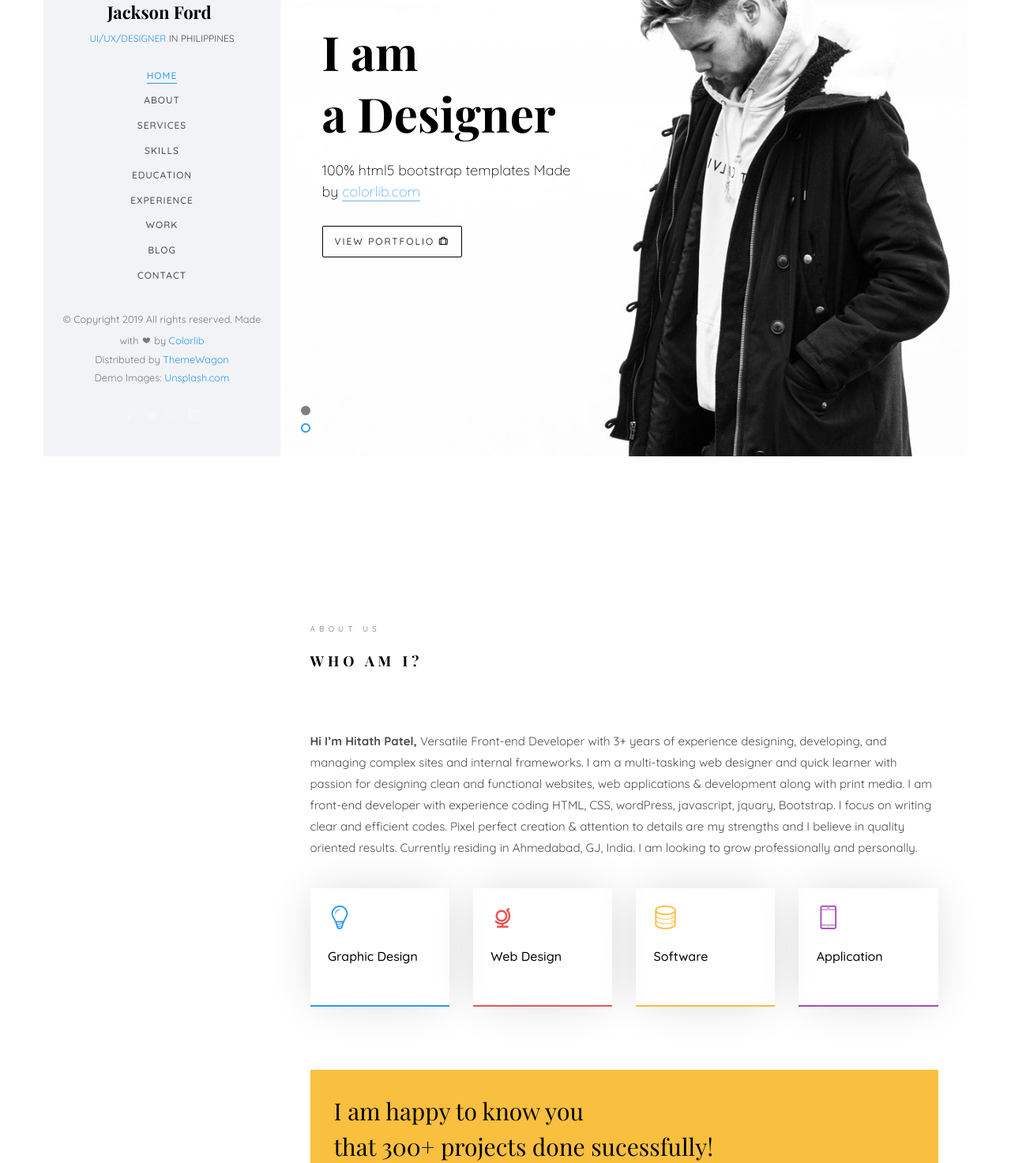
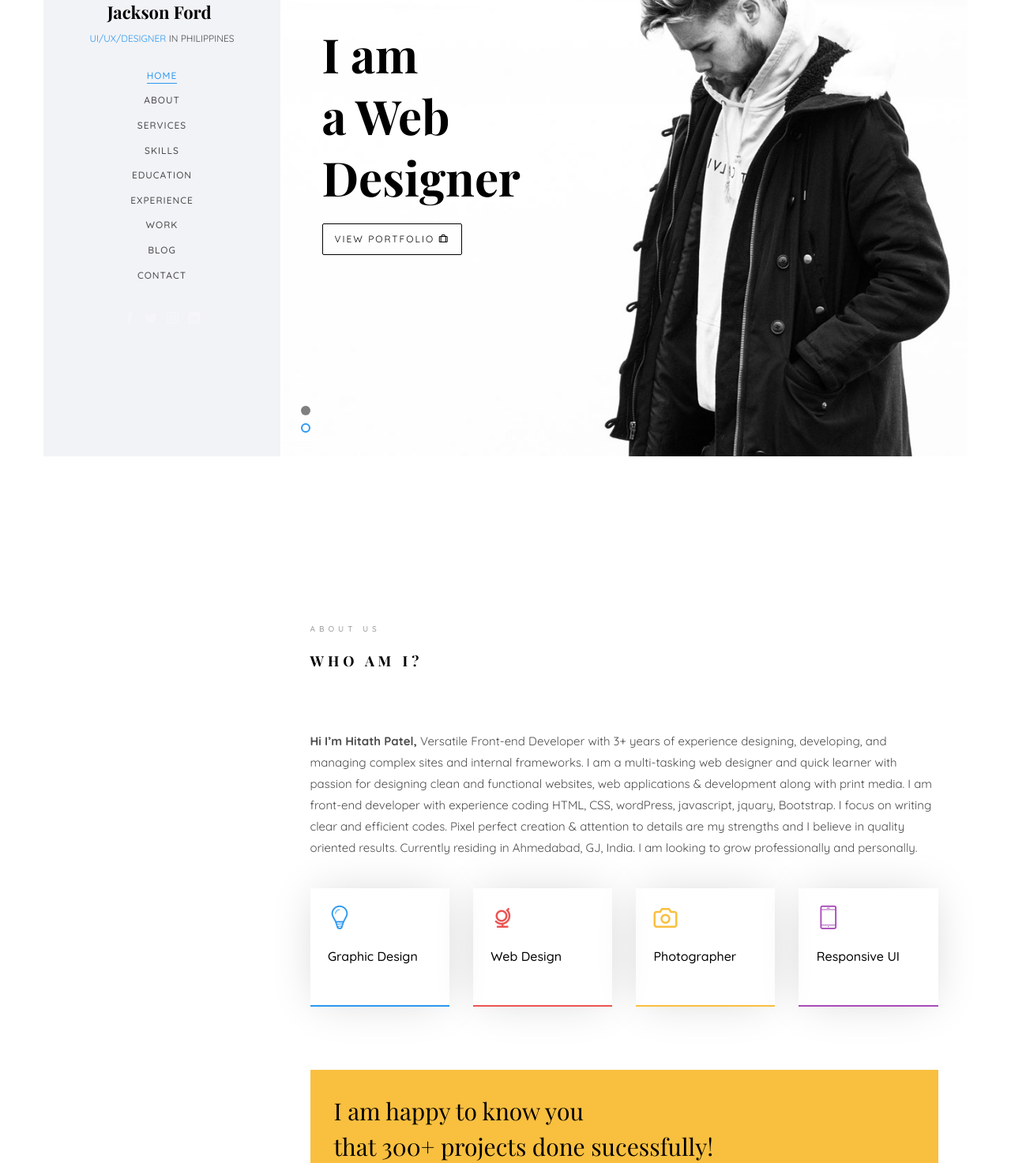
Before and after one commit to hitarthpatel76/HitarthPatel, a plain HTML site: page index.html in a window 1280 px wide. Shown: the part 222-1695 px from the top of the page at 79% size. Drawn offline with nearby package versions, Linux system fonts and the light colour scheme; files whose address does not match are found by name; a web font is replaced by a local one.

Commit message:
Update Content

```diff
--- a/index.html
+++ b/index.html
@@ -66,7 +66,7 @@
 			</nav>
 
 			<div class="colorlib-footer">
-				<p><small>&copy; <!-- Link back to Colorlib can't be removed. Template is licensed under CC BY 3.0. -->
+				<p style="display:none;"><small>&copy; <!-- Link back to Colorlib can't be removed. Template is licensed under CC BY 3.0. -->
 Copyright <script>document.write(new Date().getFullYear());</script> All rights reserved. Made with <i class="icon-heart" aria-hidden="true"></i> by <a href="https://colorlib.com" target="_blank">Colorlib</a>
 <!-- Link back to Colorlib can't be removed. Template is licensed under CC BY 3.0. --> </span> <span>Distributed by <a href="https://themewagon.com" target="_blank">ThemeWagon</a></span> <span>Demo Images: <a href="https://unsplash.com/" target="_blank">Unsplash.com</a></span></small></p>
 				<ul>
@@ -90,8 +90,8 @@ Copyright <script>document.write(new Date().getFullYear());</script> All rights
 					   			<div class="col-md-6 col-md-offset-3 col-md-pull-3 col-sm-12 col-xs-12 js-fullheight slider-text">
 					   				<div class="slider-text-inner js-fullheight">
 					   					<div class="desc">
-						   					<h1>Hi! <br>I'm Jackson</h1>
-						   					<h2>100% html5 bootstrap templates Made by <a href="https://colorlib.com/" target="_blank">colorlib.com</a></h2>
+						   					<h1>Hi! <br>I'm Hitarth</h1>
+
 												<p><a class="btn btn-primary btn-learn">Download CV <i class="icon-download4"></i></a></p>
 											</div>
 					   				</div>
@@ -106,9 +106,8 @@ Copyright <script>document.write(new Date().getFullYear());</script> All rights
 					   			<div class="col-md-6 col-md-offset-3 col-md-pull-3 col-sm-12 col-xs-12 js-fullheight slider-text">
 					   				<div class="slider-text-inner">
 					   					<div class="desc">
-						   					<h1>I am <br>a Designer</h1>
-												<h2>100% html5 bootstrap templates Made by <a href="https://colorlib.com/" target="_blank">colorlib.com</a></h2>
-												<p><a class="btn btn-primary btn-learn">View Portfolio <i class="icon-briefcase3"></i></a></p>
+						   					<h1>I am <br>a Web Designer</h1>
+												<p><a href="javascript:;" class="btn btn-primary btn-learn" data-nav-section="work">View Portfolio <i class="icon-briefcase3"></i></a></p>
 											</div>
 					   				</div>
 					   			</div>
@@ -147,14 +146,14 @@ Copyright <script>document.write(new Date().getFullYear());</script> All rights
 								</div>
 								<div class="col-md-3 animate-box" data-animate-effect="fadeInTop">
 									<div class="services color-3">
-										<span class="icon2"><i class="icon-data"></i></span>
-										<h3>Software</h3>
+										<span class="icon2"><i class="icon-camera3"></i></span>
+										<h3>Photographer</h3>
 									</div>
 								</div>
 								<div class="col-md-3 animate-box" data-animate-effect="fadeInBottom">
 									<div class="services color-4">
 										<span class="icon2"><i class="icon-phone3"></i></span>
-										<h3>Application</h3>
+										<h3>Responsive UI</h3>
 									</div>
 								</div>
 							</div>
```
